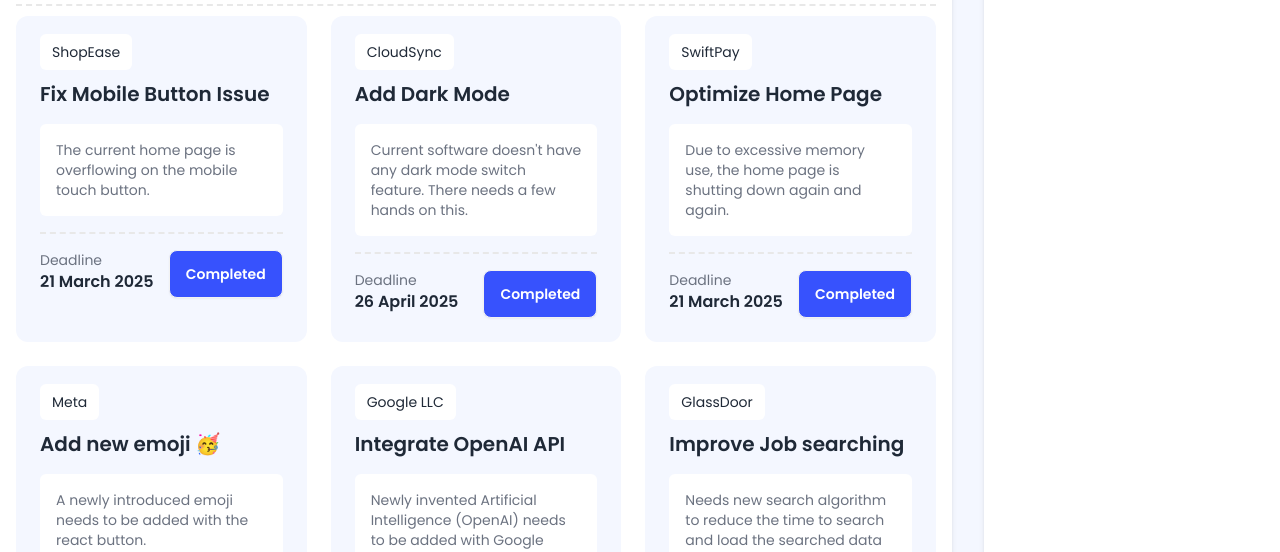
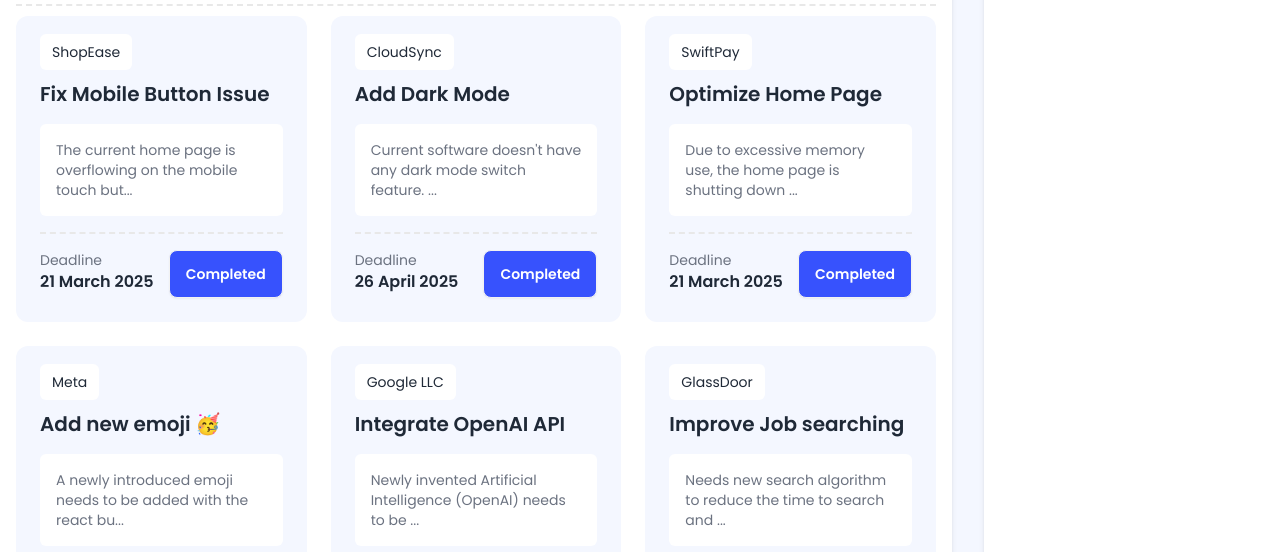
Before and after one commit to swarupSikder/A5-Dev-Board, a plain HTML site: page index.html in a window 1280 px wide. Shown: the part 245-797 px from the top of the page. Drawn offline with nearby package versions, Linux system fonts and the light colour scheme.

Commit message:
character limit in task details

```diff
--- a/index.html
+++ b/index.html
@@ -157,7 +157,7 @@
                     <!--upper part-->
                     <span class="bg-white rounded-md px-3 py-2 text-sm">ShopEase</span>
                     <h1 class="text-xl font-semibold">Fix Mobile Button Issue </h1>
-                    <p class="bg-white rounded-md p-4 text-sm text-gray-500">
+                    <p class="task-details bg-white rounded-md p-4 text-sm text-gray-500">
                         The current home page is overflowing on the mobile touch button.
                     </p>
 
@@ -181,7 +181,7 @@
                     <!--upper part-->
                     <span class="bg-white rounded-md px-3 py-2 text-sm">CloudSync</span>
                     <h1 class="text-xl font-semibold">Add Dark Mode </h1>
-                    <p class="bg-white rounded-md p-4 text-sm text-gray-500">
+                    <p class="task-details bg-white rounded-md p-4 text-sm text-gray-500">
                         Current software doesn't have any dark mode switch feature. There needs a few hands on this.
                     </p>
 
@@ -205,7 +205,7 @@
                     <!--upper part-->
                     <span class="bg-white rounded-md px-3 py-2 text-sm">SwiftPay</span>
                     <h1 class="text-xl font-semibold">Optimize Home Page </h1>
-                    <p class="bg-white rounded-md p-4 text-sm text-gray-500">
+                    <p class="task-details bg-white rounded-md p-4 text-sm text-gray-500">
                         Due to excessive memory use, the home page is shutting down again and again.
                     </p>
 
@@ -229,7 +229,7 @@
                     <!--upper part-->
                     <span class="bg-white rounded-md px-3 py-2 text-sm">Meta</span>
                     <h1 class="text-xl font-semibold">Add new emoji 🥳 </h1>
-                    <p class="bg-white rounded-md p-4 text-sm text-gray-500">
+                    <p class="task-details bg-white rounded-md p-4 text-sm text-gray-500">
                         A newly introduced emoji needs to be added with the react button.
                     </p>
 
@@ -253,7 +253,7 @@
                     <!--upper part-->
                     <span class="bg-white rounded-md px-3 py-2 text-sm">Google LLC</span>
                     <h1 class="text-xl font-semibold">Integrate OpenAI API</h1>
-                    <p class="bg-white rounded-md p-4 text-sm text-gray-500">
+                    <p class="task-details bg-white rounded-md p-4 text-sm text-gray-500">
                         Newly invented Artificial Intelligence (OpenAI) needs to be added with Google Chrome Browser.
                     </p>
 
@@ -277,7 +277,7 @@
                     <!--upper part-->
                     <span class="bg-white rounded-md px-3 py-2 text-sm">GlassDoor</span>
                     <h1 class="text-xl font-semibold">Improve Job searching </h1>
-                    <p class="bg-white rounded-md p-4 text-sm text-gray-500">
+                    <p class="task-details bg-white rounded-md p-4 text-sm text-gray-500">
                         Needs new search algorithm to reduce the time to search and load the searched data set.
                     </p>
 
--- a/scripts/dynamic_background.js
+++ b/scripts/dynamic_background.js
@@ -3,7 +3,7 @@ let i = 0;
 
 document.getElementById('dyn-bg').addEventListener('click', function(){
     //main task (bg change)
-    console.log(backgroundList[i]);
+    //console.log(backgroundList[i]);
     document.body.style.backgroundColor = backgroundList[i];
 
     //increment
--- a/scripts/main_board.js
+++ b/scripts/main_board.js
@@ -25,7 +25,7 @@ function completeTask(id, itemID) {
         //child
         const child = document.createElement('div');
         child.innerHTML =
-        `
+            `
             <p class="bg-base-color p-3 my-3 rounded-md text-sm">
                 You have Complete The Task ${taskTitle} at 12:48:15 PM
             </p>
@@ -37,11 +37,24 @@ function completeTask(id, itemID) {
         //---------------//
         //  build alert  //
         //---------------//
-        if(assignedTaskCount == 0){
+        if (assignedTaskCount == 0) {
             alert('congrates!! You have completed all the current task');
         }
-        else{
+        else {
             alert('Board updated Successfully');
         }
     });
 }
+
+
+//--------------------//
+//  ch limit in task  //
+//--------------------//
+const paraList = document.getElementsByClassName('task-details');
+for (let i = 0; i < paraList.length; i++) {
+    paraList[i].innerText = truncateText(paraList[i].innerText);
+}
+
+function truncateText(text, maxLength = 60) {
+    return text.length > maxLength ? text.slice(0, maxLength) + "..." : text;
+}
```
Also changed, not shown: scripts/date format.js (added, +10 -0 lines).
